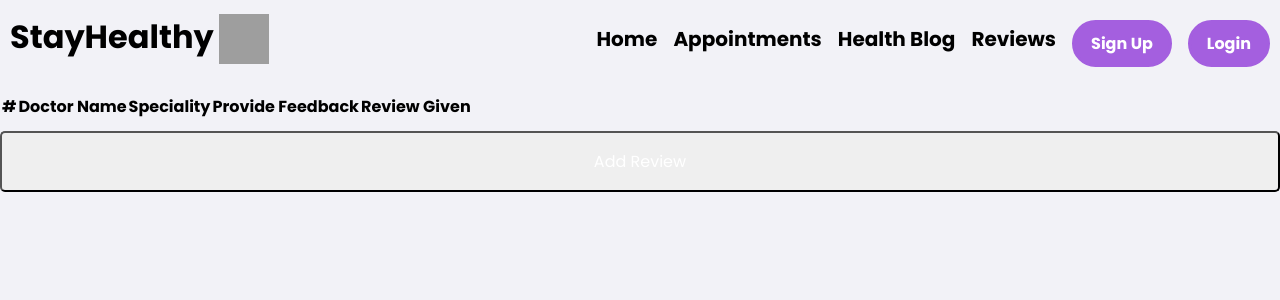
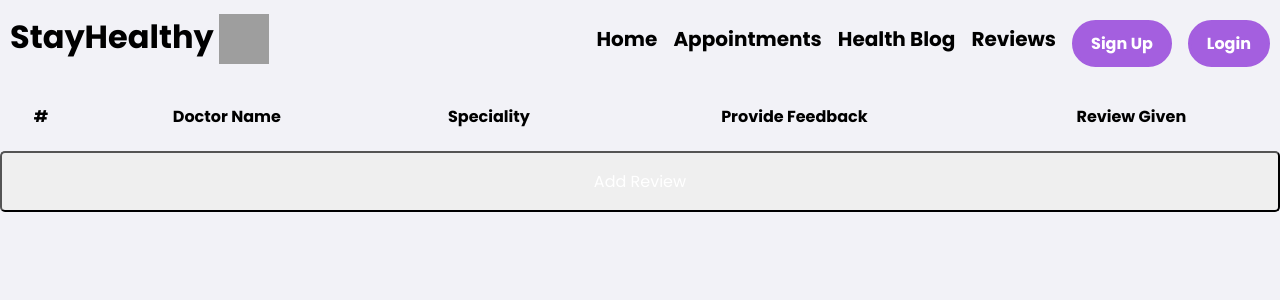
Before and after one commit to Kuchela13/test_med_app, a React (Create React App) app: page /reviews in a window 1280 px wide. Shown: the top 300 px of the page. Built offline with nearby package versions, Linux system fonts and the light colour scheme; grey boxes are pictures that could not be loaded.

Commit message:
begin styling

```diff
--- a/src/Components/ReviewForm/ReviewForm.css
+++ b/src/Components/ReviewForm/ReviewForm.css
@@ -0,0 +1,10 @@
+.review-table {
+    width:100%;
+    text-align: center;
+}
+
+
+.review-table th,
+.review-table td {
+    padding: 10px;
+}
--- a/src/Components/ReviewForm/ReviewForm.js
+++ b/src/Components/ReviewForm/ReviewForm.js
@@ -1,4 +1,29 @@
 import React, {useState} from "react";
+import "./ReviewForm.css"
+function StarRating({ rating, onChange }) {
+    const stars = [1, 2, 3, 4, 5];
+
+    return (
+      <div>
+        {stars.map((star) => (
+          <span
+            key={star}
+            style={{
+              cursor: 'pointer',
+              color: star <= rating ? '#FFD700' : '#CCC',
+              fontSize: '24px',
+            }}
+            onClick={() => onChange(star)}
+            role="button"
+            tabIndex={0}
+            aria-label={`${star} Star${star > 1 ? 's' : ''}`}
+          >
+            &#9733;
+          </span>
+        ))}
+      </div>
+    );
+  }
 
 const ReviewForm =() => {
     const [showForm, setShowForm] = useState(false);
@@ -63,7 +88,7 @@ const ReviewForm =() => {
 </table>
 
 {!showForm ? (
-        <button onClick={() => setShowForm(true)}>Add Review</button>
+        <button className="reviewbutton" onClick={() => setShowForm(true)}>Add Review</button>
       ) : (
         <form onSubmit={handleSubmit}>
           {showWarning && <p className="warning">Please fill out all fields.</p>}
```
Also changed, not shown: src/Components/ReviewForm/StarRating.js (added).
